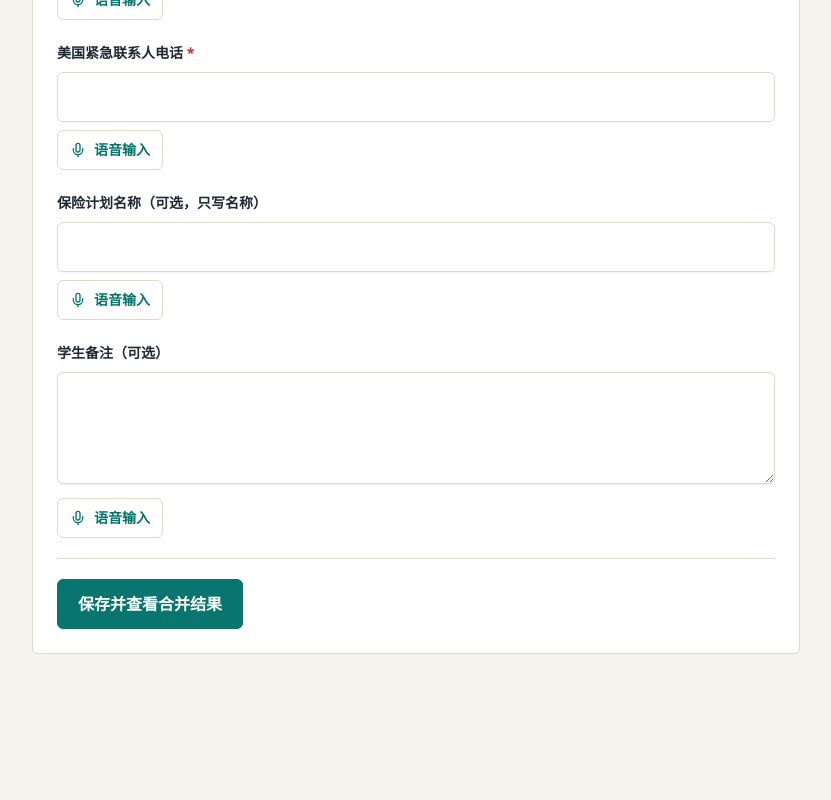
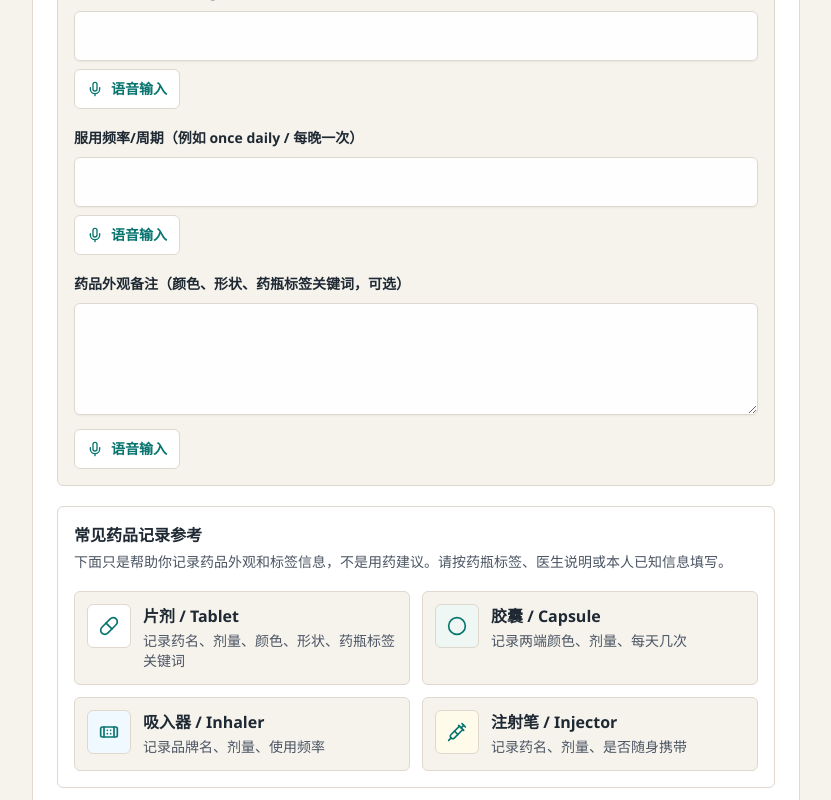
Before and after one commit to chusuyi2007-del/safeabroad-emergency-kit, a Next.js app: page /student/1/form in a window 1280 px wide. Shown: the part 1480-2280 px from the top of the page, without its empty margins (224-1055 px from the left). Before the commit the page ends 2190 px from the top, so only its background shows below. Built offline with nearby package versions, Linux system fonts and the light colour scheme; no server answers; the database is empty.

Commit message:
Add medication dosage and visual record helpers

```diff
--- a/app/student/[token]/form/page.tsx
+++ b/app/student/[token]/form/page.tsx
@@ -4,6 +4,7 @@ import { useRouter } from "next/navigation";
 import { useEffect, useState } from "react";
 import { Button } from "@/components/Button";
 import { DetailChoiceField, Field } from "@/components/Field";
+import { MedicationVisualGuide } from "@/components/MedicationVisualGuide";
 import { Notice } from "@/components/Notice";
 import { Progress } from "@/components/Progress";
 import { Shell } from "@/components/Shell";
@@ -58,6 +59,18 @@ export default function StudentFormPage({ params }: { params: { token: string }
           <Field label="楼层/房间" onChange={(value) => update({ floorRoom: value })} value={student.floorRoom} />
           <Field label="附近地标" onChange={(value) => update({ landmark: value })} value={student.landmark} />
           <DetailChoiceField label="当前用药 / Current medications" noneLabel="无 / None" onChange={(medications) => update({ medications })} value={student.medications} />
+          <section className="rounded-md border border-line bg-paper p-4">
+            <h2 className="text-lg font-bold text-ink">药品剂量与服用周期</h2>
+            <p className="mt-1 text-sm leading-6 text-gray-600">
+              只记录医生、药瓶标签或本人已知的信息。不确定请选择不确定或留空，不要猜。
+            </p>
+            <div className="mt-4 grid gap-4">
+              <Field label="药品剂量（例如 10 mg / 1 tablet）" onChange={(value) => update({ medicationDosage: value })} value={student.medicationDosage ?? ""} />
+              <Field label="服用频率/周期（例如 once daily / 每晚一次）" onChange={(value) => update({ medicationSchedule: value })} value={student.medicationSchedule ?? ""} />
+              <Field label="药品外观备注（颜色、形状、药瓶标签关键词，可选）" onChange={(value) => update({ medicationAppearance: value })} textarea value={student.medicationAppearance ?? ""} />
+            </div>
+          </section>
+          <MedicationVisualGuide />
           <Field label="美国紧急联系人姓名" onChange={(value) => update({ usContactName: value })} required value={student.usContactName} />
           <Field label="美国紧急联系人电话" onChange={(value) => update({ usContactPhone: value })} required value={student.usContactPhone} />
           <Field label="保险计划名称（可选，只写名称）" onChange={(value) => update({ insurancePlan: value })} value={student.insurancePlan ?? ""} />
--- a/components/KitWorkspaceEditor.tsx
+++ b/components/KitWorkspaceEditor.tsx
@@ -6,6 +6,7 @@ import { Edit3 } from "lucide-react";
 import { Button } from "@/components/Button";
 import { BulkVoiceIntake } from "@/components/BulkVoiceIntake";
 import { DeleteKitButton } from "@/components/DeleteKitButton";
+import { MedicationVisualGuide } from "@/components/MedicationVisualGuide";
 import { Notice } from "@/components/Notice";
 import { VoiceInputButton } from "@/components/VoiceInputButton";
 import { saveKit } from "@/lib/kit-store";
@@ -242,6 +243,7 @@ export function KitWorkspaceEditor({ initialKit }: { initialKit: KitRecord }) {
               <FieldRow field={field} key={field.id} onChange={updateField} onDoubleCheck={updateDoubleCheck} />
             ))}
           </div>
+          {section === "medical" ? <MedicationVisualGuide /> : null}
         </section>
       ))}
 
--- /dev/null
+++ b/components/MedicationVisualGuide.tsx
@@ -0,0 +1,54 @@
+"use client";
+
+import { Bandage, Circle, Pill, Syringe } from "lucide-react";
+
+const items = [
+  {
+    title: "片剂 / Tablet",
+    note: "记录药名、剂量、颜色、形状、药瓶标签关键词",
+    icon: Pill,
+    color: "bg-white"
+  },
+  {
+    title: "胶囊 / Capsule",
+    note: "记录两端颜色、剂量、每天几次",
+    icon: Circle,
+    color: "bg-mist"
+  },
+  {
+    title: "吸入器 / Inhaler",
+    note: "记录品牌名、剂量、使用频率",
+    icon: Bandage,
+    color: "bg-sky-50"
+  },
+  {
+    title: "注射笔 / Injector",
+    note: "记录药名、剂量、是否随身携带",
+    icon: Syringe,
+    color: "bg-amber-50"
+  }
+];
+
+export function MedicationVisualGuide() {
+  return (
+    <section className="rounded-md border border-line bg-white p-4">
+      <h3 className="text-base font-bold text-ink">常见药品记录参考</h3>
+      <p className="mt-1 text-sm leading-6 text-gray-600">
+        下面只是帮助你记录药品外观和标签信息，不是用药建议。请按药瓶标签、医生说明或本人已知信息填写。
+      </p>
+      <div className="mt-4 grid gap-3 sm:grid-cols-2">
+        {items.map(({ title, note, icon: Icon, color }) => (
+          <div className="flex gap-3 rounded-md border border-line bg-paper p-3" key={title}>
+            <span className={`flex h-11 w-11 shrink-0 items-center justify-center rounded-md border border-line ${color}`}>
+              <Icon className="h-5 w-5 text-calm" />
+            </span>
+            <div>
+              <p className="font-bold text-ink">{title}</p>
+              <p className="mt-1 text-sm leading-5 text-gray-600">{note}</p>
+            </div>
+          </div>
+        ))}
+      </div>
+    </section>
+  );
+}
--- a/lib/cards.ts
+++ b/lib/cards.ts
@@ -27,6 +27,9 @@ export function buildCards(kit: KitRecord): EmergencyCard[] {
     kit.student.usContactName.trim() || kit.parent.familyContactName.trim() || "my emergency contact";
   const contactPhone =
     kit.student.usContactPhone.trim() || kit.parent.familyContactPhone.trim() || "my emergency contact phone";
+  const dosage = orFallback(kit.student.medicationDosage, "Not provided");
+  const schedule = orFallback(kit.student.medicationSchedule, "Not provided");
+  const appearance = orFallback(kit.student.medicationAppearance, "Not provided");
 
   return [
     {
@@ -47,7 +50,9 @@ export function buildCards(kit: KitRecord): EmergencyCard[] {
       english: `I need a Mandarin medical interpreter. My allergies are: ${detailText(
         kit.parent.allergies,
         "No known allergies"
-      )}. My current medications are: ${detailText(kit.student.medications)}. My medical history is: ${detailText(
+      )}. My current medications are: ${detailText(
+        kit.student.medications
+      )}. Medication dosage: ${dosage}. Medication schedule: ${schedule}. Medication appearance notes: ${appearance}. My medical history is: ${detailText(
         kit.parent.conditions
       )}. My surgeries are: ${detailText(kit.parent.surgeries)}. My past ER or urgent care history is: ${orFallback(
         kit.parent.erHistory,
--- a/lib/defaults.ts
+++ b/lib/defaults.ts
@@ -29,6 +29,9 @@ export function emptyKit(token = crypto.randomUUID()): KitRecord {
       floorRoom: "",
       landmark: "",
       medications: { choice: "not_sure" },
+      medicationDosage: "",
+      medicationSchedule: "",
+      medicationAppearance: "",
       usContactName: "",
       usContactPhone: "",
       insurancePlan: "",
--- a/lib/types.ts
+++ b/lib/types.ts
@@ -53,6 +53,9 @@ export type StudentInfo = {
   floorRoom: string;
   landmark: string;
   medications: DetailField;
+  medicationDosage?: string;
+  medicationSchedule?: string;
+  medicationAppearance?: string;
   usContactName: string;
   usContactPhone: string;
   insurancePlan?: string;
--- a/lib/voice-classifier.ts
+++ b/lib/voice-classifier.ts
@@ -80,6 +80,24 @@ const classifiers: Array<{
     patterns: [/(?:用药|药物|吃药|medication|medicine)(?:是|有|:)?\s*([^。；;\n]+)/i]
   },
   {
+    fieldId: "medicationDosage",
+    label: "药品剂量",
+    reason: "识别到药品剂量",
+    patterns: [/(?:剂量|dosage|dose)(?:是|:)?\s*([^。；;\n]+)/i, /(\d+(?:\.\d+)?\s*(?:mg|mcg|g|ml|tablet|tablets|片|粒))/i]
+  },
+  {
+    fieldId: "medicationSchedule",
+    label: "服用频率/周期",
+    reason: "识别到服用频率或周期",
+    patterns: [/(?:频率|周期|多久一次|每天|每晚|每周|schedule|frequency)(?:是|:)?\s*([^。；;\n]+)/i]
+  },
+  {
+    fieldId: "medicationAppearance",
+    label: "药品外观备注",
+    reason: "识别到药品外观信息",
+    patterns: [/(?:药品外观|外观|颜色|形状|药瓶标签|appearance|color|shape|label)(?:是|:)?\s*([^。；;\n]+)/i]
+  },
+  {
     fieldId: "familyContact",
     label: "家庭紧急联系人",
     reason: "识别到家庭联系人",
--- a/lib/workspace.ts
+++ b/lib/workspace.ts
@@ -155,6 +155,33 @@ const fieldConfigs: FieldConfig[] = [
     source: "student",
     status: "doctor_should_verify",
     getValue: (kit) => detailToText(kit.student.medications)
+  },
+  {
+    id: "medicationDosage",
+    label: "药品剂量",
+    section: "medical",
+    important: true,
+    source: "student",
+    status: "doctor_should_verify",
+    getValue: (kit) => kit.student.medicationDosage ?? ""
+  },
+  {
+    id: "medicationSchedule",
+    label: "服用频率/周期",
+    section: "medical",
+    important: true,
+    source: "student",
+    status: "doctor_should_verify",
+    getValue: (kit) => kit.student.medicationSchedule ?? ""
+  },
+  {
+    id: "medicationAppearance",
+    label: "药品外观备注",
+    section: "medical",
+    important: true,
+    source: "student",
+    status: "needs_student_confirmation",
+    getValue: (kit) => kit.student.medicationAppearance ?? ""
   },
   {
     id: "familyContact",
```
